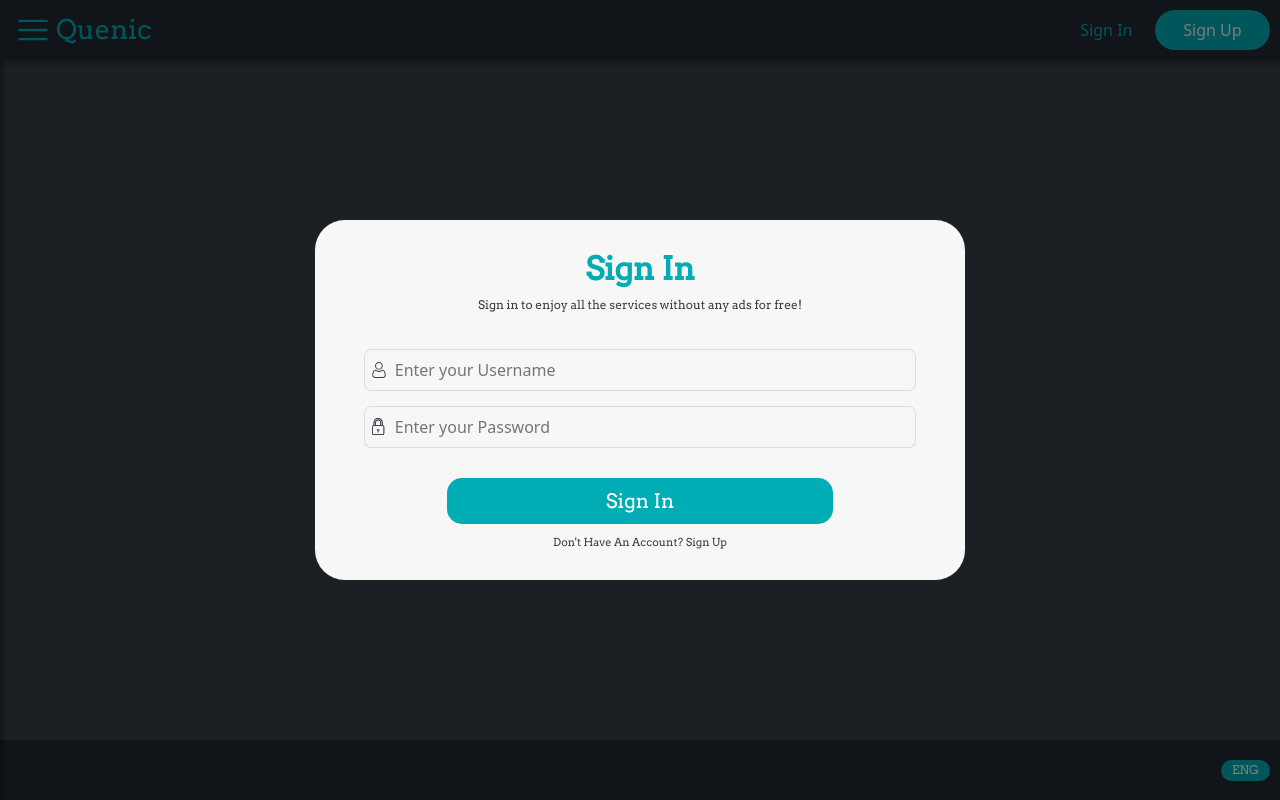
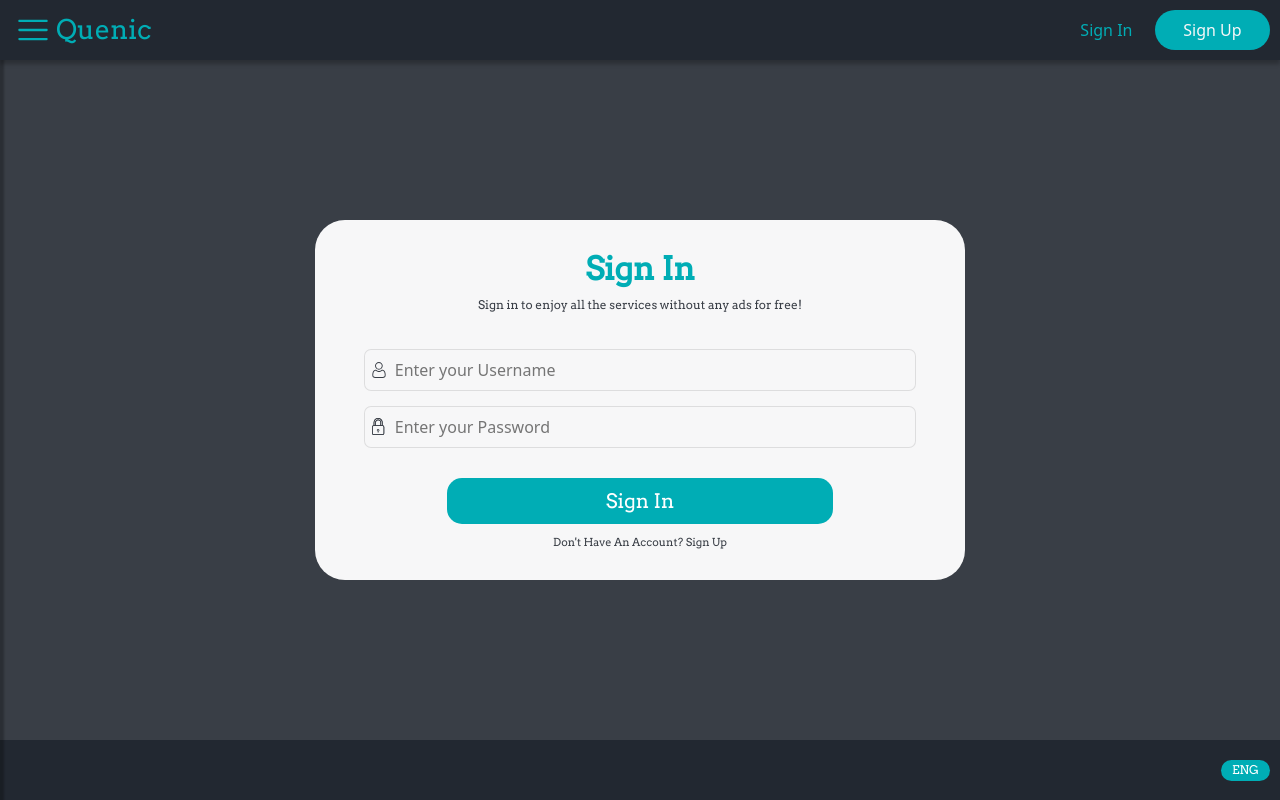
Before and after one commit to DenkoProg/Queue, a React (Create React App) app in the folder Frontend/quenic/: page /signin in a window 1280 px wide. Built offline with nearby package versions, Linux system fonts and the light colour scheme.

Commit message:
Fixed Homequeues, sign in and sign out, tried adding messages, but failed, temporarily deleted background changing of modals

```diff
--- a/Frontend/quenic/package.json
+++ b/Frontend/quenic/package.json
@@ -7,6 +7,7 @@
     "@testing-library/react": "^13.4.0",
     "@testing-library/user-event": "^13.5.0",
     "bootstrap": "^5.2.3",
+    "primereact": "^9.5.0",
     "react": "^18.2.0",
     "react-bootstrap": "^2.7.4",
     "react-dom": "^18.2.0",
--- a/Frontend/quenic/src/App.css
+++ b/Frontend/quenic/src/App.css
@@ -2,20 +2,24 @@
     display: flex;
     justify-content: center;
     align-items: center;
-    height: 100vh;
+    min-height: 100%;
     width: 100%;
     position: absolute;
     top: 0;
     left: 0;
-    z-index: 5;
-    background-color: rgba(0, 0, 0, 0.5);
+    z-index: 3;
+
 }
 
 .main-container{
-    height: 100vh;
-    width: 100vw;
+    min-height: inherit;
+    width: 100%;
     display: flex;
     flex-direction: column;
     align-items: center;
     justify-content: space-between;
 }
+
+.main-container-full-height {
+    min-height: 100vh !important;
+}
--- a/Frontend/quenic/src/App.js
+++ b/Frontend/quenic/src/App.js
@@ -8,13 +8,14 @@ import JoinQueue from "./Components/ModalComponents/JoinQueueComponent/JoinQueue
 import FooterComponent from "./Components/FooterComponent/FooterComponent";
 import CreateQueue from "./Components/ModalComponents/CreateQueueComponent/CreateQueue";
 import SignUp from "./Components/SignUpComponent/SignUp";
-import SignIn from "./Components/SignUpComponent/SignIn";
-import React, {useRef, useCallback} from "react";
-import {BrowserRouter as Router, Route, Routes} from "react-router-dom";
+import SignIn, {isLoggedIn} from "./Components/SignUpComponent/SignIn";
+import React, {useRef, useCallback, useState, useEffect} from "react";
+import {BrowserRouter as Router, Route, Routes, useLocation} from "react-router-dom";
 import HomeQueue from "./Components/HomeComponents/HomeQueue";
 import Queue from "./Components/Queue/Queue";
 
 function App() {
+
 
     const sidePanelRef = useRef(null);
 
@@ -25,11 +26,17 @@ function App() {
         }
     }, []);
 
+    const [loggedIn, setLoggedIn] = useState(isLoggedIn());
+
+    useEffect(() => {
+        setLoggedIn(isLoggedIn());
+    }, [])
+
     return (
         <Router>
             <SidePanel ref={sidePanelRef}/>
-            <div className={`main-container`}>
-                <HeaderComponent toggleSidePanel={toggleSidePanel}/>
+            <div className={`main-container main-container-full-height`}>
+                <HeaderComponent isLoggedIn={loggedIn} toggleSidePanel={toggleSidePanel}/>
                 <Routes>
                     <Route path="/signup" element={<div className="modal-container"><SignUp/></div>}/>
                     <Route path="/signin" element={<div className="modal-container"><SignIn/></div>}/>
--- a/Frontend/quenic/src/Components/FooterComponent/FooterComponent.css
+++ b/Frontend/quenic/src/Components/FooterComponent/FooterComponent.css
@@ -5,7 +5,7 @@
     align-items: center;
     justify-content: flex-end;
     width: 100%;
-    margin-top: 60px;
+    margin-top: auto;
     height: 60px;
     bottom: 0;
     left: 0;
--- a/Frontend/quenic/src/Components/HeaderComponent/HeaderComopnent.js
+++ b/Frontend/quenic/src/Components/HeaderComponent/HeaderComopnent.js
@@ -1,11 +1,11 @@
 import './HeaderComponent.css'
 import {RxHamburgerMenu} from 'react-icons/rx'
 import {FaUser} from 'react-icons/fa'
-import {isLoggenIn} from "../SignUpComponent/SignIn";
+import {isLoggedIn} from "../SignUpComponent/SignIn";
 import Button from "react-bootstrap/Button";
 import {useNavigate} from "react-router-dom";
 
-function HeaderComponent ({ toggleSidePanel }) {
+function HeaderComponent ({ toggleSidePanel, isLoggedIn}) {
     const navigate = useNavigate();
     return(
         <div className = "header">
@@ -15,7 +15,7 @@ function HeaderComponent ({ toggleSidePanel }) {
                 </button>
                 <a className = "logo" onClick={() => navigate('/')}>Quenic</a>
             </div>
-                {isLoggenIn() ? (
+                {isLoggedIn ? (
                     <div className= "right-side">
                     <FaUser className = "user-icon"/>
                     </div>
--- a/Frontend/quenic/src/Components/HeaderComponent/HeaderComponent.css
+++ b/Frontend/quenic/src/Components/HeaderComponent/HeaderComponent.css
@@ -11,7 +11,7 @@
     margin-bottom: 10px;
     background: #222831;
     box-shadow: 0 4px 4px rgba(0, 0, 0, 0.25);
-    z-index: 4;
+    z-index: 6;
 }
 
 .left-side{
--- a/Frontend/quenic/src/Components/HomeComponents/HomeComponent.css
+++ b/Frontend/quenic/src/Components/HomeComponents/HomeComponent.css
@@ -3,6 +3,7 @@
     width: 85%;
     display: flex;
     justify-content: space-between;
-    margin-top: 95px;
-    margin-left: 100px ;
+    margin-top: 80px;
+    margin-left: 100px;
+    margin-bottom: 50px;
 }
--- a/Frontend/quenic/src/Components/Queue/Queue.css
+++ b/Frontend/quenic/src/Components/Queue/Queue.css
@@ -5,13 +5,15 @@
     flex-direction: column;
     justify-content: space-between;
     align-items: center;
+    margin-top: 40px;
 }
 .queues-info{
-    height: 80px;
+    height: 70px;
     width: 100%;
     display: flex;
     justify-content: space-between;
-    margin-bottom: 80px;
+    margin-bottom: 60px;
+
 }
 
 .info-button{
--- a/Frontend/quenic/src/Components/SignUpComponent/LogOut.js
+++ b/Frontend/quenic/src/Components/SignUpComponent/LogOut.js
@@ -8,7 +8,6 @@ export async function logOut() {
                 'Authorization': `Token ${localStorage.getItem('token')}`
             }
         })
-        console.log("yay")
         console.log(localStorage.getItem('token'))
 
         if (!response.ok) {
@@ -18,6 +17,7 @@ export async function logOut() {
         // Remove the token from localStorage
         localStorage.removeItem('token');
 
+
     } catch (error) {
         console.error(error)
     }
--- a/Frontend/quenic/src/Components/SignUpComponent/SignIn.js
+++ b/Frontend/quenic/src/Components/SignUpComponent/SignIn.js
@@ -1,13 +1,16 @@
 import "./SignIn.css";
 import 'bootstrap/dist/css/bootstrap.min.css';
-import React, {useState, useEffect} from 'react';
+import React, {useState, useEffect, useRef} from 'react';
 import { useNavigate } from "react-router-dom";
+import { Toast } from 'primereact/toast'
 
-export function isLoggenIn() {
+
+
+export function isLoggedIn() {
     return !!localStorage.getItem('token')
 }
 
-export async function login(username, password) {
+export async function login(username, password, toast) {
     try {
         const response = await fetch('http://localhost:8000/dj-rest-auth/login/', {
             method: 'POST',
@@ -26,19 +29,23 @@ export async function login(username, password) {
 
         // Save the token in localStorage
         localStorage.setItem('token', token);
+        toast.current.show({severity: 'success', summary: 'Login successful', detail: 'You are now logged in.', life: 3000});
         return true;
     } catch (error) {
         console.error(error)
+        toast.current.show({severity: 'error', summary: 'Login failed', detail: 'Please check your username and password.'});
         return false;
     }
 }
 
+
 function SignIn() {
-    const navigate = useNavigate()
+    const navigate = useNavigate();
+    const toast = useRef(null);
     const [formData, setFormData] = useState({
         username: '',
         password: ''
-    })
+    });
 
     const handleInputChange = (event) => {
         setFormData({
@@ -49,12 +56,12 @@ function SignIn() {
 
     const handleSubmit = async (event) => {
         event.preventDefault();
-        await login(formData.username, formData.password);
+        await login(formData.username, formData.password, toast);
         setTimeout(() => {
             navigate("/");
+            window.location.reload();
         }, 20);
     }
-
 
 
     return (
--- a/Frontend/quenic/src/Components/SignUpComponent/SignUp.js
+++ b/Frontend/quenic/src/Components/SignUpComponent/SignUp.js
@@ -54,7 +54,8 @@ function SignUp() {
                     setRegistrationSuccess(true);
                     setTimeout(() => {
                         navigate("/");
-                    }, 2000);
+                        window.location.reload();
+                    }, 20);
                 }
             } else {
                 console.error("Registration failed");
--- a/Frontend/quenic/src/components/SidePanel/SidePanel.module.css
+++ b/Frontend/quenic/src/components/SidePanel/SidePanel.module.css
@@ -1,5 +1,5 @@
 .root {
-    position: absolute;
+    position: fixed;
     width: 256px;
     height: 100%;
     box-sizing: border-box;
```
Also changed, not shown: 1 other file (tests, documents, lock files or other folders).
